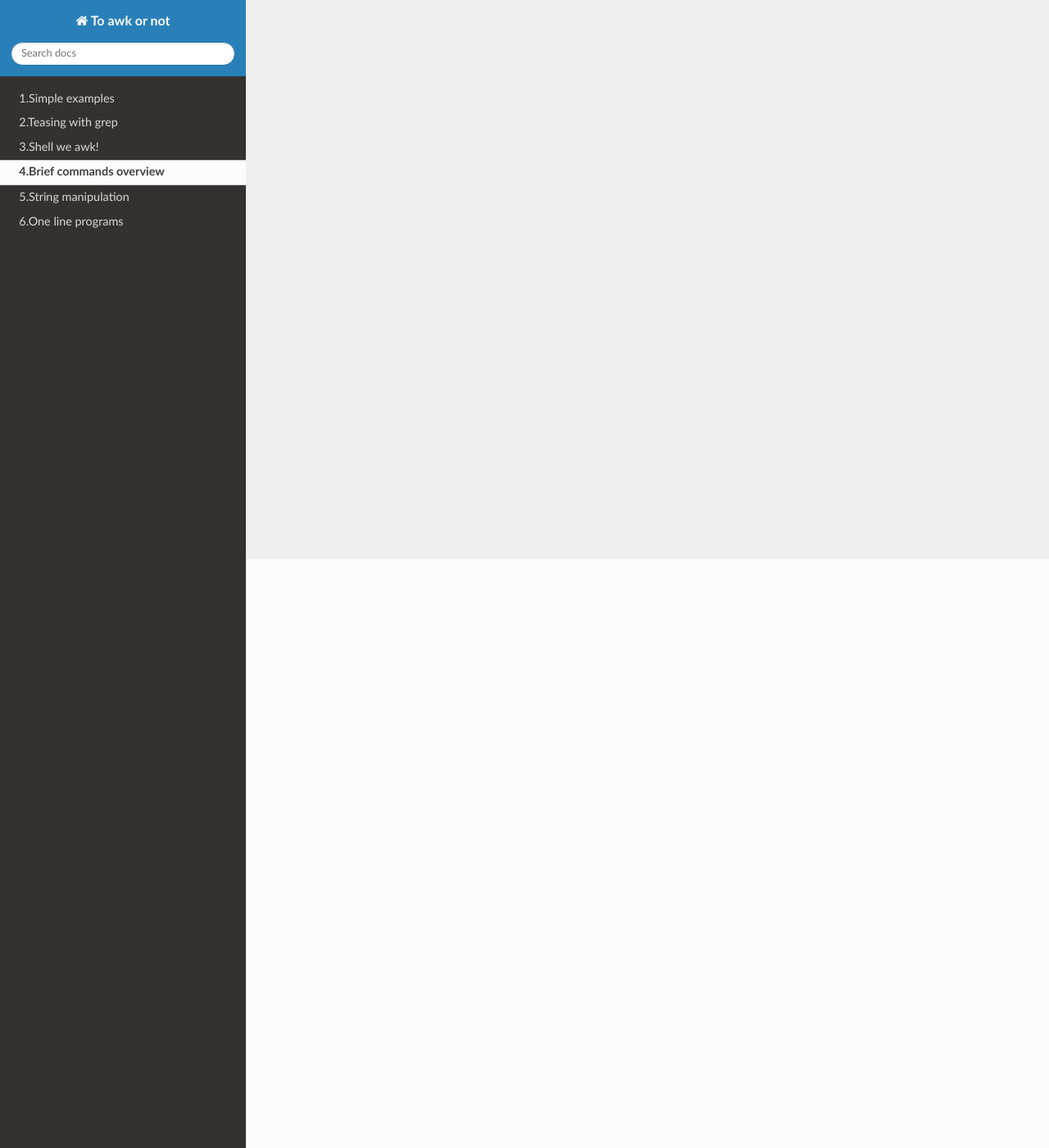
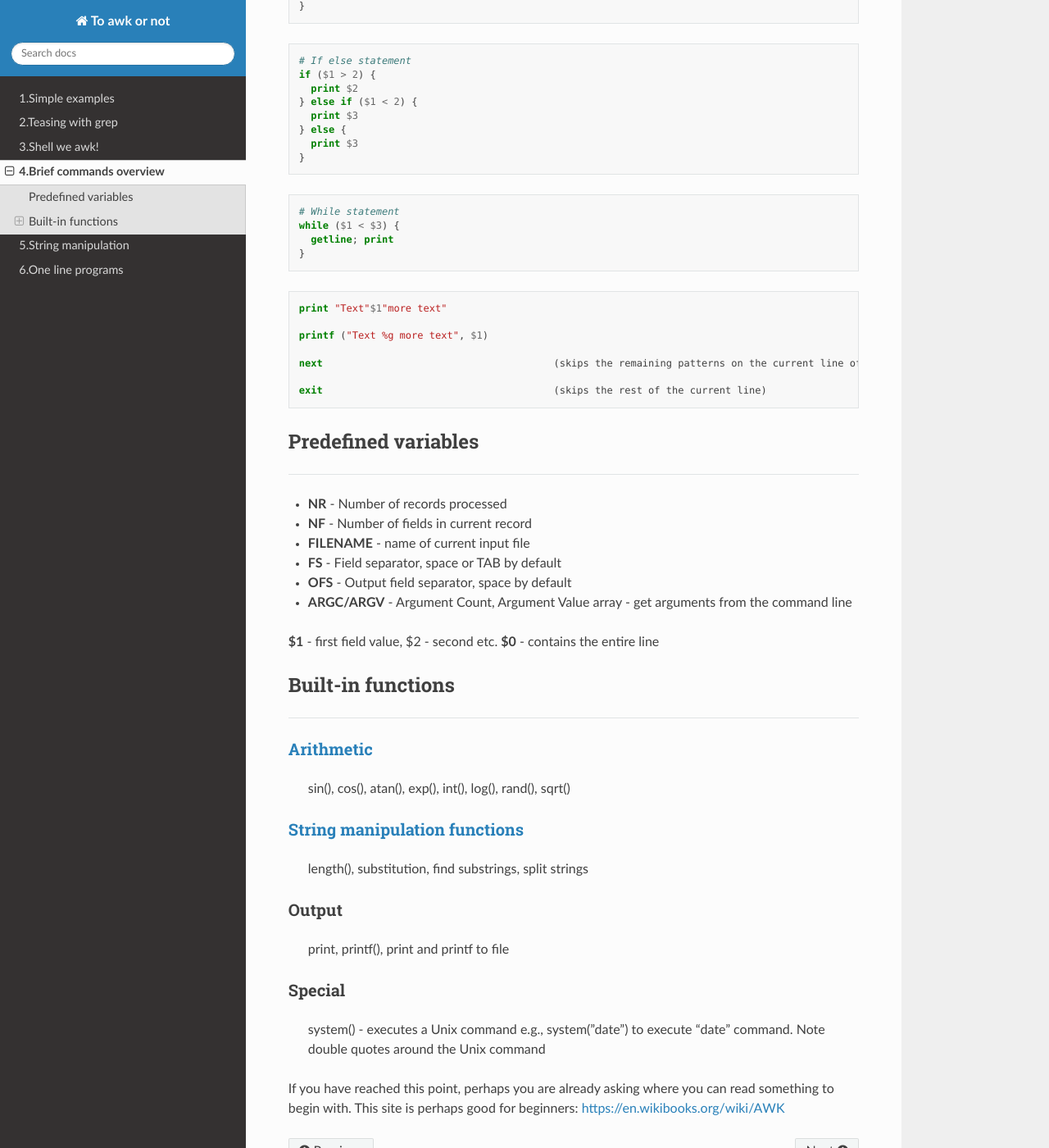
Before and after one commit to vkimb/to-awk-or-not, a Sphinx documentation site: the page built from doc/4.Brief_commands.md, in a window 1280 px wide and 1400 px high, scrolled down 718 px. Shown: the whole window at 82% size. Built offline with Sphinx 7.4.7 and the Read the Docs theme 2.0.0, drawn with Linux system fonts in a browser that asks for light colours; some of the changed text lies outside the part shown.

Commit message:
.rst to .md

````diff
--- /dev/null
+++ b/doc/4.Brief_commands.md
@@ -0,0 +1,89 @@
+# 4.Brief commands overview
+
+The language looks a little like C but automatically handles input, field splitting, initialization, and memory management.
+* Built-in string and number data types
+* No variable type declarations
+
+```awk
+data[1]= 330
+data[3]="text"     # yes, the elements could be of different type
+data[7]= 7.5
+
+day["Monday"]= 1
+```
+awk is a great prototyping language
+* start with a few lines and keep adding until it does what you want
+awk gets its input from
+* files
+* redirection and pipes
+* directly from standard input
+
+Common commands and constructions - examples
+```awk
+#Loop
+for (i=1; i<=10; i++) {
+  print i
+}
+```
+```awk
+# If else statement
+if ($1 > 2) {
+  print $2
+} else if ($1 < 2) {
+  print $3
+} else {
+  print $3
+}
+```
+```awk
+# While statement
+while ($1 < $3) {
+  getline; print
+}
+```
+
+```awk
+print "Text"$1"more text"
+
+printf ("Text %g more text", $1)
+
+next                                       (skips the remaining patterns on the current line of input)
+
+exit                                       (skips the rest of the current line)
+```
+
+## Predefined variables
+<hr />
+
+* **NR** - Number of records processed
+* **NF** - Number of fields in current record
+* **FILENAME** - name of current input file
+* **FS** - Field separator, space or TAB by default
+* **OFS** - Output field separator, space by default
+* **ARGC/ARGV** - Argument Count, Argument Value array - get arguments from the command line
+
+**$1** - first field value, $2 - second etc.
+**$0** - contains the entire line
+
+## Built-in functions
+<hr />
+
+### [Arithmetic](http://www.gnu.org/software/gawk/manual/html_node/Arithmetic-Ops.html)
+
+> sin(), cos(), atan(), exp(), int(), log(), rand(), sqrt()
+
+### [String manipulation functions](http://www.gnu.org/software/gawk/manual/html_node/Arithmetic-Ops.html)
+
+> length(), substitution, find substrings, split strings
+
+### Output
+
+> print, printf(), print and printf to file
+
+### Special
+
+> system() - executes a Unix command e.g., system("date") to execute "date" command. Note double quotes around the Unix command
+
+
+If you have reached this point, perhaps you are already asking where you can read something to begin with.
+This site is perhaps good for beginners: [https://en.wikibooks.org/wiki/AWK](https://en.wikibooks.org/wiki/AWK)
--- a/doc/4.Brief_commands.rst
+++ /dev/null
@@ -1,3 +0,0 @@
-=========================
-4.Brief commands overview
-=========================
--- a/doc/5.String_manipulation.rst
+++ /dev/null
@@ -1,3 +0,0 @@
-=====================
-5.String manipulation
-=====================
--- a/doc/6.One_line_programs.rst
+++ /dev/null
@@ -1,3 +0,0 @@
-===================
-6.One line programs
-===================
--- a/doc/conf.py
+++ b/doc/conf.py
@@ -33,7 +33,8 @@ master_doc = 'index'
 # extensions coming with Sphinx (named 'sphinx.ext.*') or your custom
 # ones.
 extensions = [
-    'sphinx_rtd_theme'
+    'sphinx_rtd_theme',
+    'recommonmark'
 ]
 
 # Add any paths that contain templates here, relative to this directory.
````
Also changed, not shown: doc/1.Simple_example.md (added, +143 -0 lines), doc/1.simple_examples.rst (deleted, +0 -142 lines), doc/2.Teasing_with_grep.md (renamed from doc/2.Teasing_with_grep.rst, +36 -43 lines), doc/3.Shell_we_awk.md (renamed from doc/3.Shell_we_awk.rst, +45 -46 lines), doc/5.String_manipulation.md (added, +46 -0 lines), doc/6.One_line_programs.md (added, +9 -0 lines), doc/index.rst (+12 -10 lines).
